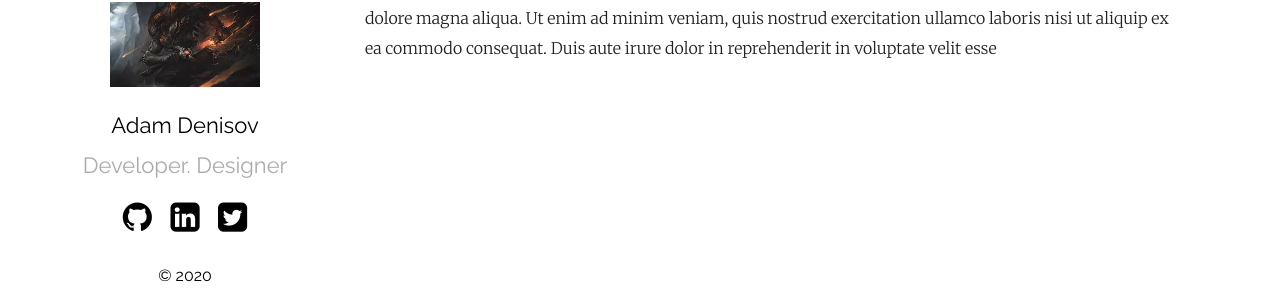
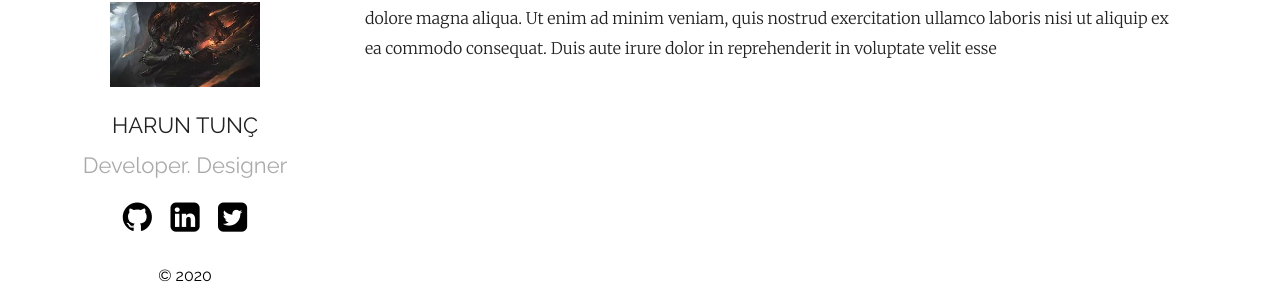
Before and after one commit to hrunkpr1/yasuo1vs9, a Jekyll site: the page built from index.md, in a window 1280 px wide. Shown: the part 231-537 px from the top of the page. Built offline with Jekyll 4.4.1, drawn with Linux system fonts in a browser that asks for light colours.

Commit message:
Update default.html

```diff
--- a/_layouts/default.html
+++ b/_layouts/default.html
@@ -8,7 +8,7 @@
       <section class="about">
         <a href="/"><img src="{{ "/assets/jajaja.png" | relative_url }}" alt="{{ site.plainwhite.name }}"></a>
         <h2 id="title">
-          <a href="/">{{ site.plainwhite.name }}</a>
+          HARUN TUNÇ
         </h2>
         <p class="tagline">{{ site.plainwhite.tagline }}</p>
         <ul class="social">
```
